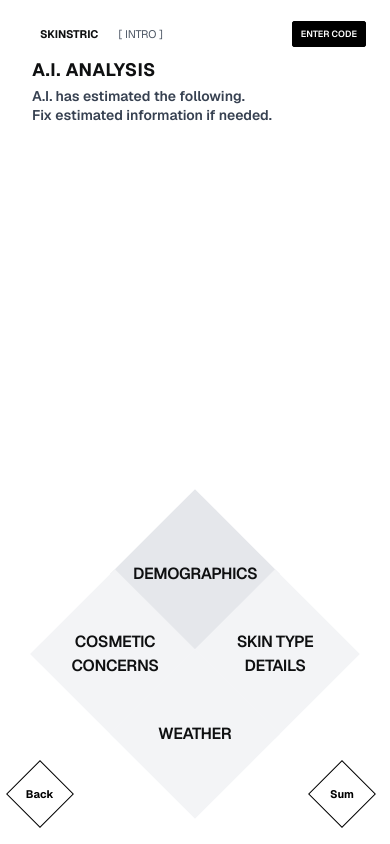
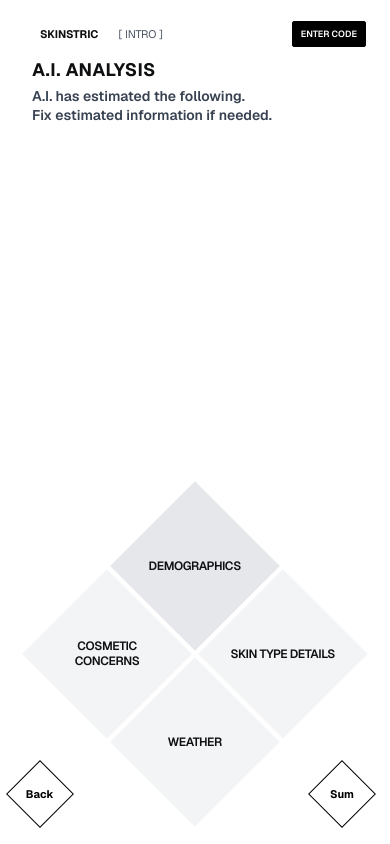
Before and after one commit to DavidNix0323/Skinstric-AI, a Next.js app: page /result in a window 390 px wide. Built offline with nearby package versions, Linux system fonts and the light colour scheme.

Commit message:
Fixed diamonds on mobile

```diff
--- a/src/app/result/page.tsx
+++ b/src/app/result/page.tsx
@@ -63,8 +63,9 @@ export default function ResultPage() {
 )}
 
 
-  {/* Diamond Grid */}
-  <div className="grid grid-cols-3 grid-rows-3 gap-0 z-10">
+  {/* Diamond Grid Container */}
+<div className="w-full flex justify-center items-center py-6">
+  <div className="grid grid-cols-3 grid-rows-3 gap-0 z-10 max-w-[500px] sm:max-w-[600px] md:max-w-[700px]">
     {/* Demographics */}
     <div className="flex items-center justify-center col-start-2">
       <Link href="/summary">
@@ -72,9 +73,9 @@ export default function ResultPage() {
           onMouseEnter={() => setHovered("demographics")}
           onMouseLeave={() => setHovered("")}
           onClick={handleSummary}
-          className="w-[120px] h-[120px] sm:w-[154px] sm:h-[154px] bg-gray-200 hover:bg-gray-300 transform rotate-45 flex items-center justify-center -m-5 cursor-pointer font-semibold leading-[24px] tracking-tight uppercase hover:scale-[1.05] transition-transform duration-300"
+          className="w-[120px] h-[120px] sm:w-[140px] sm:h-[140px] md:w-[154px] md:h-[154px] bg-gray-200 hover:bg-gray-300 transform rotate-45 flex items-center justify-center -m-4 sm:-m-5 cursor-pointer font-semibold leading-tight tracking-tight uppercase hover:scale-[1.05] transition-transform duration-300"
         >
-          <span className="transform -rotate-45">Demographics</span>
+          <span className="transform -rotate-45 text-[12px] sm:text-[14px] md:text-[16px]">Demographics</span>
         </button>
       </Link>
     </div>
@@ -86,9 +87,9 @@ export default function ResultPage() {
         onMouseLeave={() => setHovered("")}
         onClick={(e) => e.preventDefault()}
         aria-disabled="true"
-        className="w-[120px] h-[120px] sm:w-[154px] sm:h-[154px] bg-gray-100 hover:bg-gray-300 transform rotate-45 flex items-center justify-center -m-5 font-semibold leading-[24px] tracking-tight uppercase cursor-not-allowed"
+        className="w-[120px] h-[120px] sm:w-[140px] sm:h-[140px] md:w-[154px] md:h-[154px] bg-gray-100 hover:bg-gray-300 transform rotate-45 flex items-center justify-center -m-4 sm:-m-5 font-semibold leading-tight tracking-tight uppercase cursor-not-allowed"
       >
-        <span className="transform -rotate-45">Cosmetic Concerns</span>
+        <span className="transform -rotate-45 text-[12px] sm:text-[14px] md:text-[16px]">Cosmetic Concerns</span>
       </button>
     </div>
 
@@ -99,9 +100,9 @@ export default function ResultPage() {
         onMouseLeave={() => setHovered("")}
         onClick={(e) => e.preventDefault()}
         aria-disabled="true"
-        className="w-[120px] h-[120px] sm:w-[154px] sm:h-[154px] bg-gray-100 hover:bg-gray-300 transform rotate-45 flex items-center justify-center -m-5 font-semibold leading-[24px] tracking-tight uppercase cursor-not-allowed"
+        className="w-[120px] h-[120px] sm:w-[140px] sm:h-[140px] md:w-[154px] md:h-[154px] bg-gray-100 hover:bg-gray-300 transform rotate-45 flex items-center justify-center -m-4 sm:-m-5 font-semibold leading-tight tracking-tight uppercase cursor-not-allowed"
       >
-        <span className="transform -rotate-45">Skin Type Details</span>
+        <span className="transform -rotate-45 text-[12px] sm:text-[14px] md:text-[16px]">Skin Type Details</span>
       </button>
     </div>
 
@@ -112,12 +113,14 @@ export default function ResultPage() {
         onMouseLeave={() => setHovered("")}
         onClick={(e) => e.preventDefault()}
         aria-disabled="true"
-        className="w-[120px] h-[120px] sm:w-[154px] sm:h-[154px] bg-gray-100 hover:bg-gray-300 transform rotate-45 flex items-center justify-center -m-5 font-semibold leading-[24px] tracking-tight uppercase cursor-not-allowed"
+        className="w-[120px] h-[120px] sm:w-[140px] sm:h-[140px] md:w-[154px] md:h-[154px] bg-gray-100 hover:bg-gray-300 transform rotate-45 flex items-center justify-center -m-4 sm:-m-5 font-semibold leading-tight tracking-tight uppercase cursor-not-allowed"
       >
-        <span className="transform -rotate-45">Weather</span>
+        <span className="transform -rotate-45 text-[12px] sm:text-[14px] md:text-[16px]">Weather</span>
       </button>
     </div>
   </div>
+</div>
+
 </div>
 
      {/* Bottom-left BACK button */}
```
